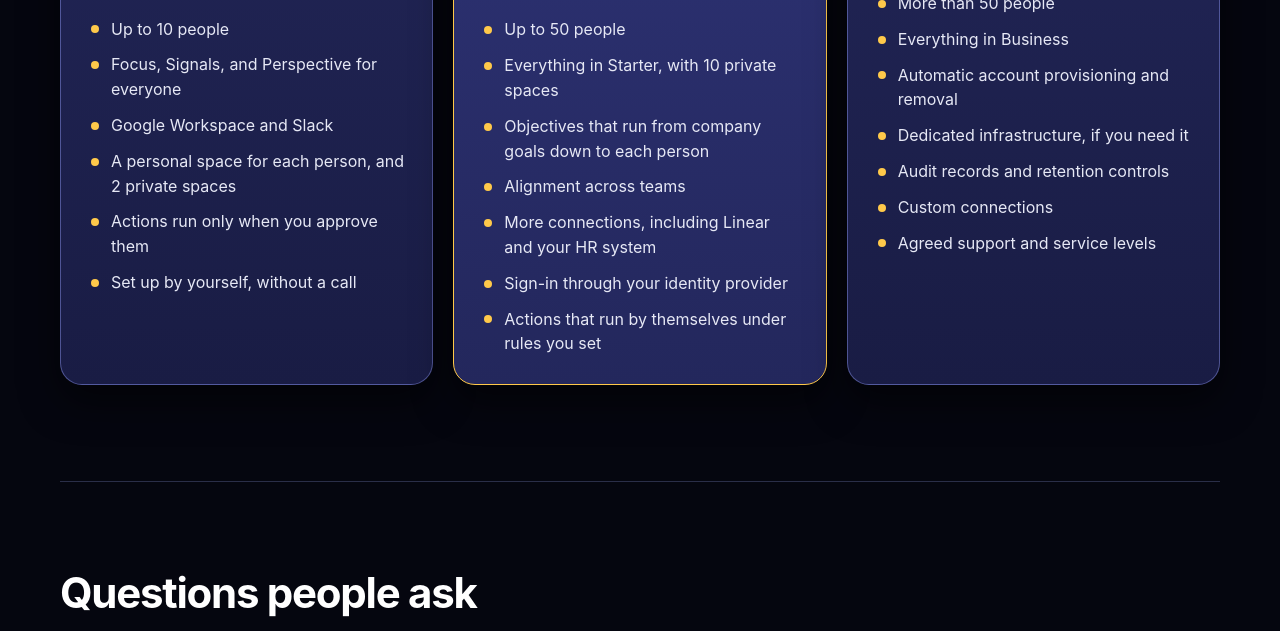
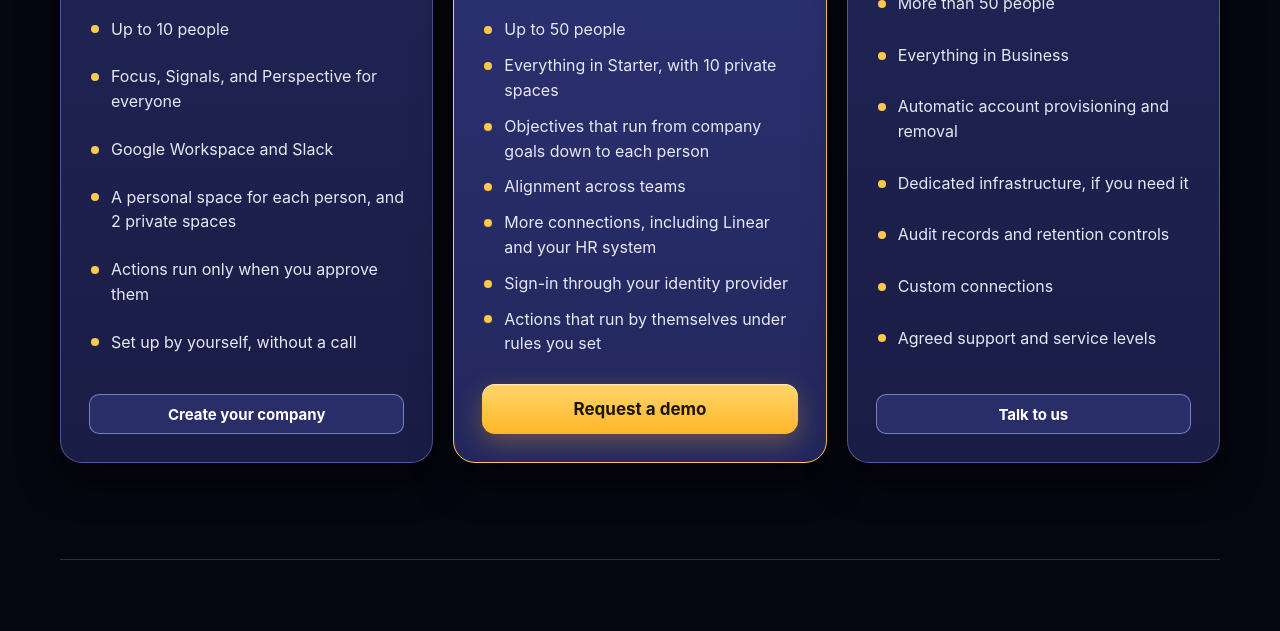
Before and after one commit to coremodeai/coremodeai.github.io, a plain HTML site: page pricing.html in a window 1280 px wide. Shown: the part 654-1285 px from the top of the page. Drawn offline with Linux system fonts and the light colour scheme.

Commit message:
Pricing: a call to action on each plan
Co-Authored-By: Claude Fable 5.2 <noreply@anthropic.com>

```diff
--- a/assets/styles.css
+++ b/assets/styles.css
@@ -1857,3 +1857,21 @@ button.button:focus-visible {
     grid-template-columns: minmax(0, 1fr);
   }
 }
+
+/* ---- each plan ends with what to do about it ---- */
+
+.plan {
+  display: flex;
+  flex-direction: column;
+}
+
+.plan ul {
+  flex: 1;
+}
+
+.plan__cta {
+  align-self: stretch;
+  justify-content: center;
+  margin-top: 28px;
+  text-align: center;
+}
--- a/pricing.html
+++ b/pricing.html
@@ -55,6 +55,7 @@
             <li>Actions run only when you approve them</li>
             <li>Set up by yourself, without a call</li>
           </ul>
+          <a class="button button--quiet plan__cta" href="signup.html">Create your company</a>
         </article>
 
         <article class="plan plan--main">
@@ -70,6 +71,7 @@
             <li>Sign-in through your identity provider</li>
             <li>Actions that run by themselves under rules you set</li>
           </ul>
+          <a class="button plan__cta" href="mailto:support@coremodehq.com?subject=Business%20plan%20demo">Request a demo</a>
         </article>
 
         <article class="plan">
@@ -85,6 +87,7 @@
             <li>Custom connections</li>
             <li>Agreed support and service levels</li>
           </ul>
+          <a class="button button--quiet plan__cta" href="mailto:support@coremodehq.com?subject=Enterprise%20plan">Talk to us</a>
         </article>
       </section>
 
```
